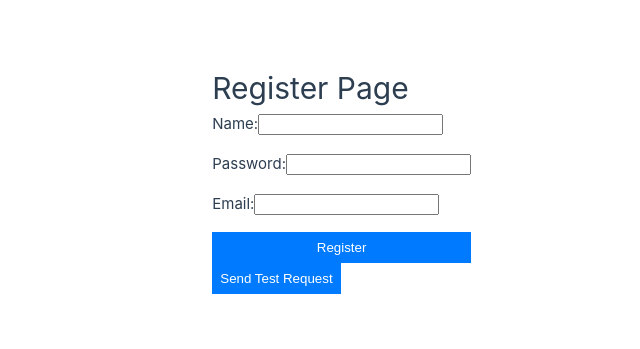
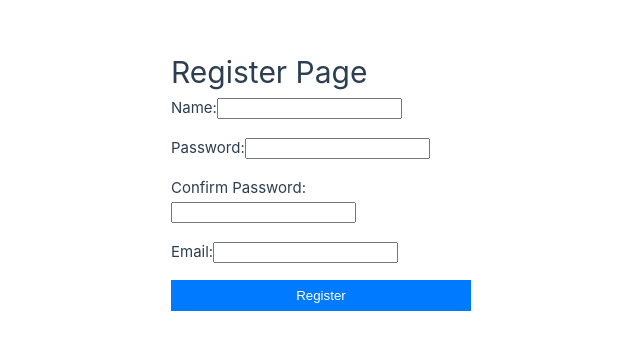
Before and after one commit to qfranklin/vue, a Vue app: page /register in a window 1280 px wide. Shown: the part 213-562 px from the top of the page, without its empty margins (169-809 px from the left). Built offline with nearby package versions, Linux system fonts and the light colour scheme.

Commit message:
removed test button and added password confirm

```diff
--- a/src/views/RegisterPage.vue
+++ b/src/views/RegisterPage.vue
@@ -11,13 +11,16 @@
         <input type="password" id="password" v-model="password" required>
       </div>
       <div>
+        <label for="password_confirmation">Confirm Password:</label>
+        <input type="password" id="password_confirmation" v-model="passwordConfirmation" required>
+      </div>
+      <div>
         <label for="email">Email:</label>
         <input type="email" id="email" v-model="email" required>
       </div>
       <button type="submit">Register</button>
     </form>
     <div v-if="errorMessage" class="error-message">{{ errorMessage }}</div>
-    <button @click="sendTestRequest">Send Test Request</button>
   </div>
 </template>
 
@@ -30,6 +33,7 @@ export default defineComponent({
   setup() {
     const name = ref('')
     const password = ref('')
+    const passwordConfirmation = ref('')
     const email = ref('')
     const errorMessage = ref('')
 
@@ -38,6 +42,7 @@ export default defineComponent({
         const response = await axios.post('/api/register', {
           name: name.value,
           password: password.value,
+          password_confirmation: passwordConfirmation.value,
           email: email.value
         })
         console.log('Registration successful:', response.data)
@@ -48,22 +53,13 @@ export default defineComponent({
       }
     }
 
-    const sendTestRequest = async () => {
-      try {
-        const response = await axios.get('http://localhost:8082/api/test'); // Direct to backend
-        console.log('Test request successful:', response.data);
-      } catch (error) {
-        console.error('Test request failed:', error);
-      }
-    };
-
     return {
       name,
       password,
+      passwordConfirmation,
       email,
       errorMessage,
-      handleRegister,
-      sendTestRequest
+      handleRegister
     }
   }
 })
```
